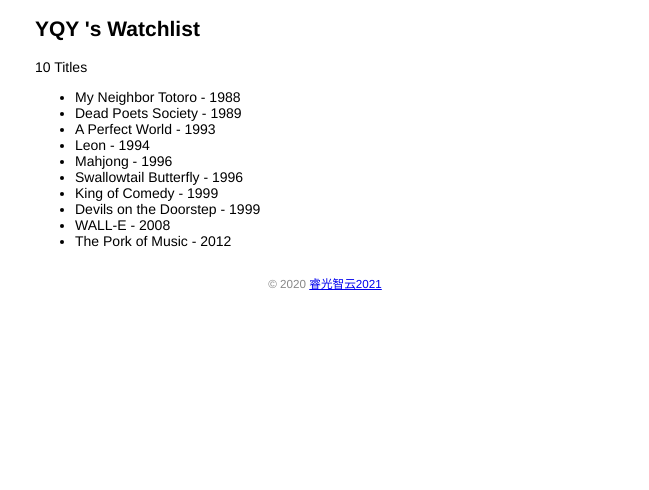
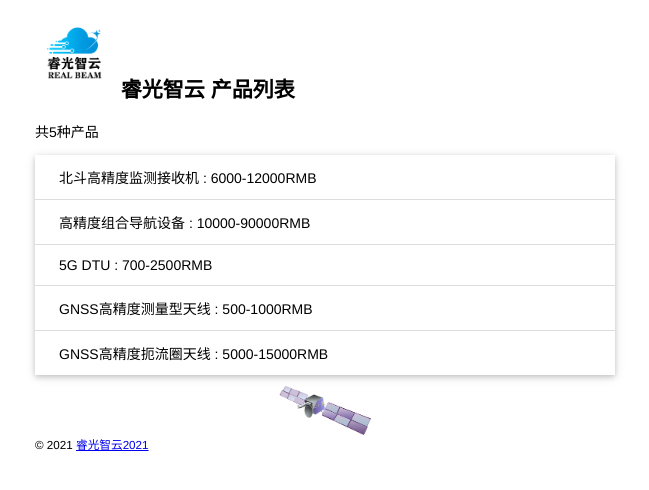
Before and after one commit to levy9/watchlist-mongo, a Flask app: page / in a window 1280 px wide. Shown: the top 490 px of the page, without its empty margins (315-964 px from the left). Run offline with Flask 2, Linux system fonts and the light colour scheme.

Commit message:
realbeam!

```diff
--- a/app.py
+++ b/app.py
@@ -8,18 +8,13 @@ a = os.getenv('TEST_ENV')
 print('test value', a)
 
 
-name = 'YQY'
-movies = [
-    {'title': 'My Neighbor Totoro', 'year': '1988'},
-    {'title': 'Dead Poets Society', 'year': '1989'},
-    {'title': 'A Perfect World', 'year': '1993'},
-    {'title': 'Leon', 'year': '1994'},
-    {'title': 'Mahjong', 'year': '1996'},
-    {'title': 'Swallowtail Butterfly', 'year': '1996'},
-    {'title': 'King of Comedy', 'year': '1999'},
-    {'title': 'Devils on the Doorstep', 'year': '1999'},
-    {'title': 'WALL-E', 'year': '2008'},
-    {'title': 'The Pork of Music', 'year': '2012'},
+name = '睿光智云'
+products = [
+    {'title': '北斗高精度监测接收机', 'price': '6000-12000RMB'},
+    {'title': '高精度组合导航设备', 'price': '10000-90000RMB'},
+    {'title': '5G DTU', 'price': '700-2500RMB'},
+    {'title': 'GNSS高精度测量型天线', 'price': '500-1000RMB'},
+    {'title': 'GNSS高精度扼流圈天线', 'price': '5000-15000RMB'},
 ]
 
 
@@ -30,7 +25,7 @@ def index():
     #print(imagesrc)
     #return '<h1>Hello Totoro!</h1><img src=%s>' % imagesrc
     #return 'Welcome to My Watchlist!'
-    return render_template('index.html', name=name, movies=movies)
+    return render_template('index.html', name=name, products=products)
 
 @app.route('/test')
 def test_url_for():
--- a/static/style.css
+++ b/static/style.css
@@ -6,6 +6,8 @@ body {
     font-family: Helvetica, Arial, sans-serif;
 }
 
+
+}
 /* 页脚 */
 footer {
     color: #888;
@@ -13,3 +15,36 @@ footer {
     text-align: center;
     padding: 10px;
 }
+
+/* 公司logo */
+.logo {
+    width: 80px;
+}
+
+/* 产品列表 */
+.product-list {
+    list-style-type: none;
+    padding: 0;
+    margin-bottom: 10px;
+    box-shadow: 0 2px 5px 0 rgba(0, 0, 0, 0.16), 0 2px 10px 0 rgba(0, 0, 0, 0.12);
+}
+
+.product-list li {
+    padding: 12px 24px;
+    border-bottom: 1px solid #ddd;
+}
+
+.product-list li:last-child {
+    border-bottom:none;
+}
+
+.product-list li:hover {
+    background-color: #f8f9fa;
+}
+
+/* 卫星 */
+.satellite {
+    display: block;
+    margin: 0 auto;
+    height: 50px;
+}
--- a/templates/index.html
+++ b/templates/index.html
@@ -2,20 +2,25 @@
 <html lang="en">
 <head>
     <meta charset="UTF-8">
-    <title>{{ name }}'s Watchlist</title>
+    <title>{{ name }}产品列表</title>
     <link rel="stylesheet" href="{{ url_for('static', filename='style.css')}}" type="text/css">
+    <link rel="icon" href="{{ url_for('static', filename='RGZY.ico')}}">
 </head>
 <body>
-    <h2>{{ name }} 's Watchlist</h2>
-    {# 使用length过滤器获取movies变量的长度 #}
-    <p>{{ movies|length}} Titles</p>
-    <ul>
-        {% for movie in movies %} {# 迭代movies变量 #}
-        <li>{{ movie.title }} - {{ movie.year }}</li> {# 等同于movie['title']#}
+    <h2>
+        <img alt="Logo" class="logo" src="{{ url_for('static', filename='images/logo.png')}}">
+        {{ name }} 产品列表
+    </h2>
+    {# 使用length过滤器获取产品列表的变量的长度 #}
+    <p>共{{ products|length}}种产品</p>
+    <ul class="product-list" >
+        {% for product in products %} {# 迭代products变量 #}
+        <li>{{ product.title }} : {{ product.price }}</li> {# 等同于product['title']#}
         {% endfor %}
     </ul>
+    <img alt="Satellite" class="satellite" src="{{ url_for('static', filename='images/satellite.png')}}">
     <footer>
-        <small>&copy; 2020 <a href="http://www.realbeam.ltd">睿光智云2021</a></small>
+        <small>&copy; 2021 <a href="http://www.realbeam.ltd">睿光智云2021</a></small>
     </footer>
 </body>
 </html>
```
Also changed, not shown: static/RGZY.ico (added), static/RGZY.png (added), static/favicon.ico (added), static/images/avatar.png (added), static/images/logo.png (added), static/images/satellite.png (added).
